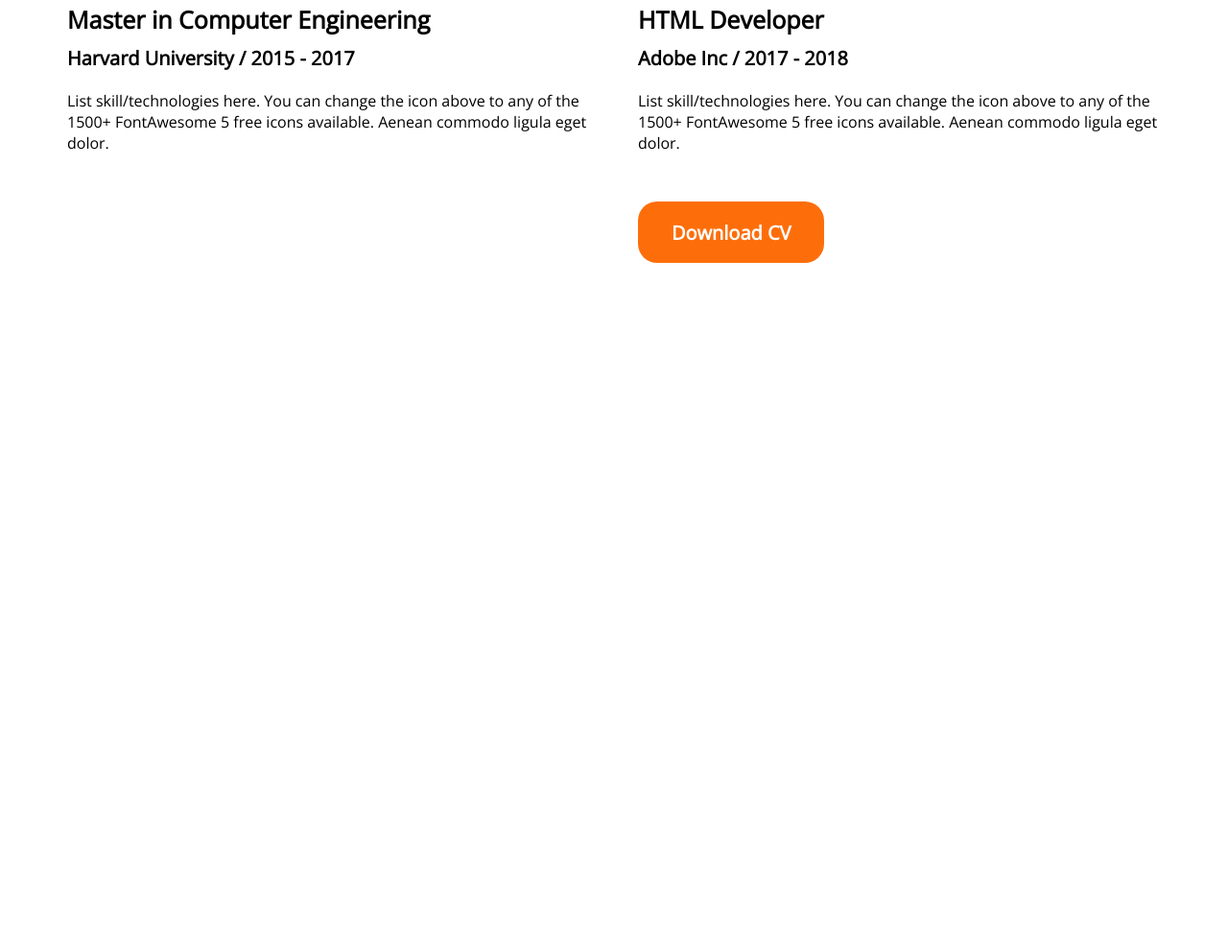
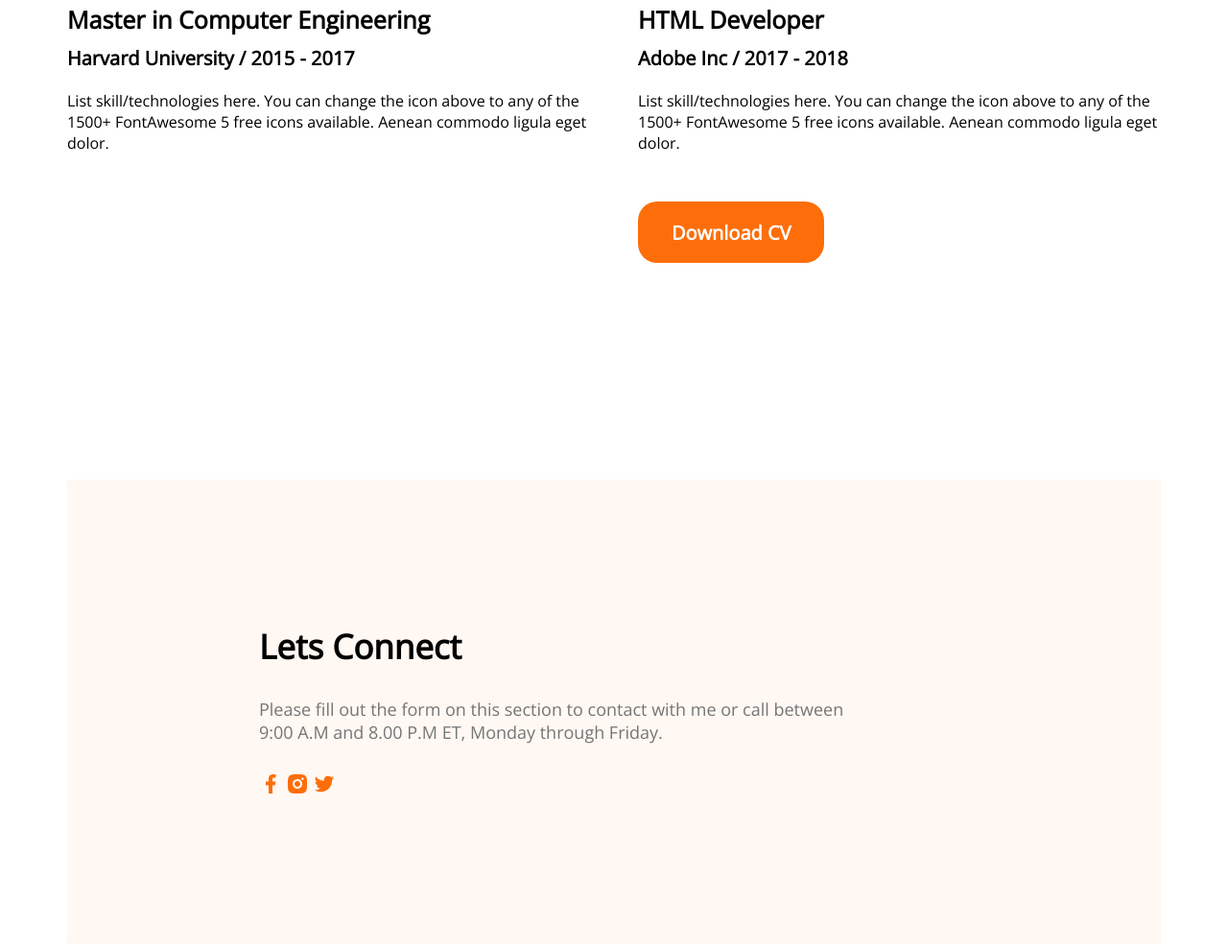
Before and after one commit to parvejpappu100/my-work-repo, a plain HTML site: page index.html in a window 1280 px wide. Shown: the part 3125-4112 px from the top of the page at 96% size. Before the commit the page ends 3625 px from the top, so only its background shows below. Drawn offline with nearby package versions, Linux system fonts and the light colour scheme.

Commit message:
contact added

```diff
--- a/index.html
+++ b/index.html
@@ -137,6 +137,17 @@
                 <button class="btn-primary">Download CV</button>
             </div>
         </section>
+        <!-- Contact Section -->
+        <section class="contact">
+            <div>
+                <h3 class="section-title">Lets Connect</h3>
+                <p class="section-description">Please fill out the form on this section to contact with me or call between 9:00 A.M and 8.00 P.M ET, Monday through Friday.
+                </p>
+            <a href=""> <img src="/images/icons/facebook.png"</a>
+            <a href=""> <img src="/images/icons/insta.png"</a>
+            <a href=""> <img src="/images/icons/twitter.png"</a>
+            </div>
+        </section>
     </main>
     <footer>
 
--- a/styles/portfolio.css
+++ b/styles/portfolio.css
@@ -168,3 +168,17 @@ margin-top: 30px;
     margin-bottom: 113px;
 
 }
+/* Contact style */
+.contact{
+    display: flex;
+    margin-bottom: 20px;
+    gap: 100px;
+    background-color: #FFF8F3;
+    padding: 150px 200px;
+}
+.contact .section-title{
+    text-align: left;
+}
+.contact a{
+    text-decoration: none;
+}
```
